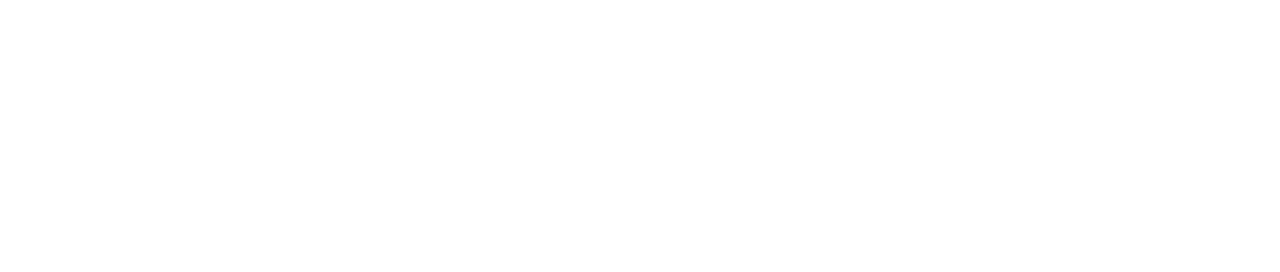
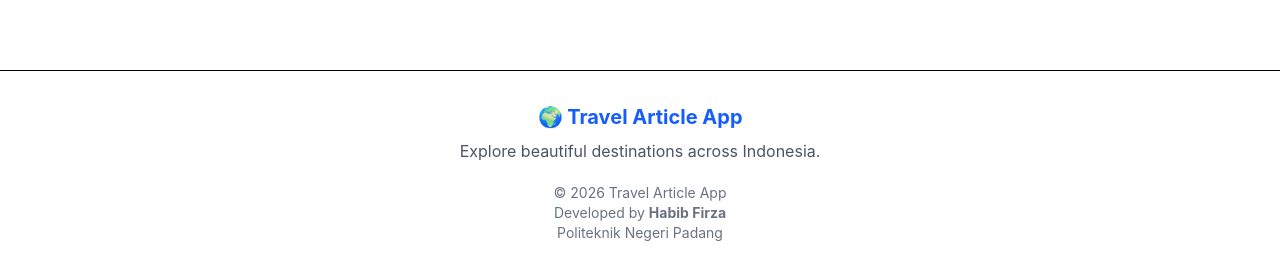
Before and after one commit to hfirza04-crypto/travel-article-app, a React (Vite) app: page / in a window 1280 px wide. Shown: the part 802-1074 px from the top of the page. Before the commit the page ends 800 px from the top, so only its background shows below. Built offline with nearby package versions, Linux system fonts and the light colour scheme.

Commit message:
Add footer to all pages

```diff
--- a/src/components/Footer/Footer.tsx
+++ b/src/components/Footer/Footer.tsx
@@ -1,26 +1,29 @@
 function Footer() {
   return (
-    <footer className="bg-white shadow-inner mt-16">
+    <footer className="bg-white border-t mt-20">
+      <div className="max-w-7xl mx-auto py-8 px-8 text-center">
 
-      <div className="max-w-7xl mx-auto py-8 px-6 text-center">
-
-        <h2 className="text-2xl font-bold text-blue-600">
-          🌍 Travel Articles
+        <h2 className="text-xl font-bold text-blue-600">
+          🌍 Travel Article App
         </h2>
 
-        <p className="text-gray-600 mt-3">
-          Website artikel wisata yang dibuat menggunakan React, TypeScript,
-          Tailwind CSS, dan Strapi API.
+        <p className="mt-2 text-gray-600">
+          Explore beautiful destinations across Indonesia.
         </p>
 
-        <hr className="my-5" />
+        <p className="mt-5 text-sm text-gray-500">
+          © 2026 Travel Article App
+        </p>
 
-        <p className="text-gray-500">
-          © 2026 Habib Firza. All Rights Reserved.
+        <p className="text-sm text-gray-500">
+          Developed by <b>Habib Firza</b>
+        </p>
+
+        <p className="text-sm text-gray-500">
+          Politeknik Negeri Padang
         </p>
 
       </div>
-
     </footer>
   );
 }
--- /dev/null
+++ b/src/components/Loading/Loading.tsx
@@ -0,0 +1,17 @@
+import { FaSpinner } from "react-icons/fa";
+
+function Loading() {
+  return (
+    <div className="flex flex-col justify-center items-center py-24">
+
+      <FaSpinner className="text-blue-600 text-6xl animate-spin" />
+
+      <p className="mt-6 text-xl font-semibold text-gray-600">
+        Memuat data...
+      </p>
+
+    </div>
+  );
+}
+
+export default Loading;
--- a/src/pages/Home/Home.tsx
+++ b/src/pages/Home/Home.tsx
@@ -2,8 +2,11 @@ import { useEffect, useState } from "react";
 import { Link } from "react-router-dom";
 import { toast } from "react-toastify";
 import Swal from "sweetalert2";
+
 import Navbar from "../../components/Navbar/Navbar";
 import Footer from "../../components/Footer/Footer";
+import Loading from "../../components/Loading/Loading";
+
 import { getArticles, deleteArticle } from "../../api/article";
 
 function Home() {
@@ -49,9 +52,7 @@ function Home() {
 
     try {
       await deleteArticle(id);
-
       toast.success("Artikel berhasil dihapus!");
-
       fetchArticles();
     } catch (error) {
       console.log(error);
@@ -76,11 +77,9 @@ function Home() {
   );
 
   return (
-    <div className="min-h-screen bg-gray-100 flex flex-col">
+    <div className="min-h-screen bg-gray-100">
 
       <Navbar />
-
-      <main className="flex-1">
 
       <div className="max-w-7xl mx-auto p-8">
 
@@ -104,13 +103,8 @@ function Home() {
         </div>
 
         {loading ? (
-
-            <div className="text-center text-3xl font-bold py-20">
-              Loading articles...
-            </div>
-
+          <Loading />
         ) : currentArticles.length === 0 ? (
-
           <div className="text-center py-20">
 
             <h2 className="text-3xl font-bold text-gray-500">
@@ -122,9 +116,7 @@ function Home() {
             </p>
 
           </div>
-
         ) : (
-
           <>
             <div className="grid grid-cols-1 md:grid-cols-2 lg:grid-cols-3 gap-8">
 
@@ -210,13 +202,10 @@ function Home() {
               </button>
 
             </div>
-
           </>
         )}
 
       </div>
-
-      </main>
 
       <Footer />
 
--- a/src/pages/Landing/Landing.tsx
+++ b/src/pages/Landing/Landing.tsx
@@ -1,5 +1,6 @@
 import { Link } from "react-router-dom";
 import Navbar from "../../components/Navbar/Navbar";
+import Footer from "../../components/Footer/Footer";
 
 function Landing() {
   return (
@@ -9,15 +10,15 @@ function Landing() {
       <section className="bg-blue-50 min-h-[90vh] flex items-center">
         <div className="max-w-7xl mx-auto px-8 grid md:grid-cols-2 gap-10 items-center">
 
-          {/* Bagian Kiri */}
           <div>
+
             <h1 className="text-5xl font-bold leading-tight">
               Explore Beautiful Destinations
             </h1>
 
             <p className="mt-6 text-lg text-gray-600">
-              Find your next adventure with thousands of travel articles from
-              all over Indonesia.
+              Find your next adventure with thousands of travel articles
+              from all over Indonesia.
             </p>
 
             <Link
@@ -26,19 +27,23 @@ function Landing() {
             >
               Explore Now
             </Link>
+
           </div>
 
-          {/* Bagian Kanan */}
           <div className="flex justify-center">
+
             <img
               src="https://images.unsplash.com/photo-1507525428034-b723cf961d3e?w=600"
               alt="Travel"
               className="rounded-xl shadow-xl"
             />
+
           </div>
 
         </div>
       </section>
+
+      <Footer />
     </>
   );
 }
```
Lines whose indentation alone changed are shown as unchanged.
